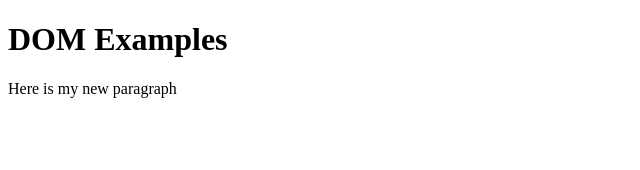
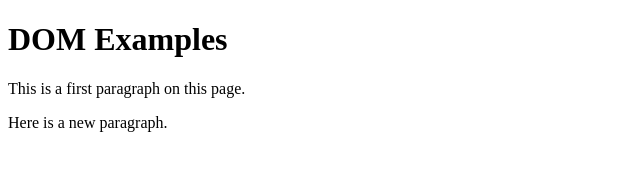
Before and after one commit to yuliiaqwertA/JsFreeCodeCamp, a plain HTML site: page index.html in a window 1280 px wide. Shown: the whole page, without its empty margins (0-640 px from the left). Drawn offline with Linux system fonts and the light colour scheme.

Commit message:
Creating Elements and Text Nodes

```diff
--- a/index.html
+++ b/index.html
@@ -5,20 +5,21 @@
   <meta charset="utf-8">
   <meta name="viewport" content="width=device-width, initial-scale=1">
   <title>Testing Selections and Booleans</title>
+
 </head>
-
 <body>
   <h1>DOM Examples</h1>
-  <div id="special">
-    <p>Here is a paregraph</p>
-    <p>Here is enother paragraph</p>
-    <p>Here is one more paragraph</p>
+  <div>
+    <p>This is a first paragraph on this page.</p>
   </div>
 
  <script>
 
-  var myDiv = document.getElementById('special');
-  myDiv.innerHTML = "<p>Here is my new paragraph</p>";
+  var myTag = document.createElement('p');
+  var myText = document.createTextNode("Here is a new paragraph.");
+  myTag.appendChild(myText);
+  var myDiv = document.querySelector('div');
+  myDiv.appendChild(myTag);
 
 
 
```
